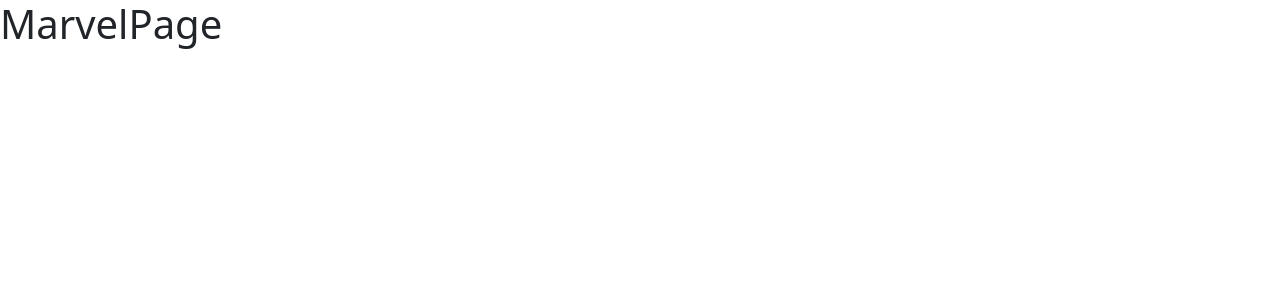
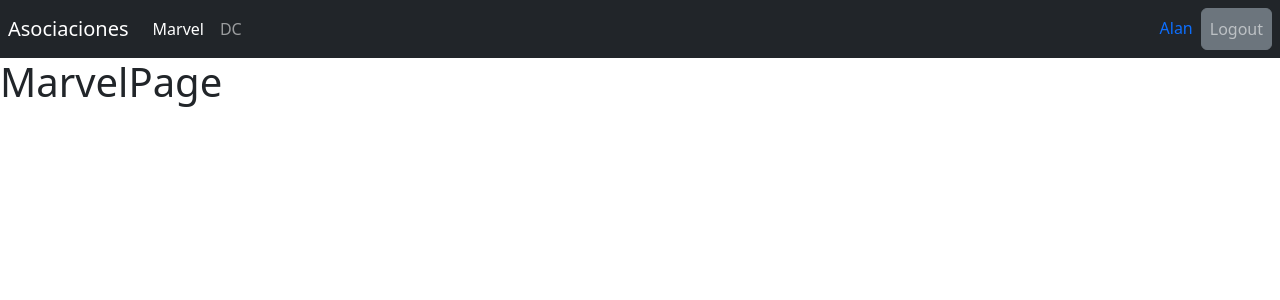
Before and after one commit to AlanFranquez/HeroesApp, a React (Vite) app: page /marvel in a window 1280 px wide. Shown: the top 300 px of the page. Built offline with nearby package versions, Linux system fonts and the light colour scheme.

Commit message:
Creando archivos de barril para una mejor organización

```diff
--- a/src/HeroesApp.jsx
+++ b/src/HeroesApp.jsx
@@ -1,9 +1,9 @@
 import { AppRouter } from "./router/AppRouter"
+
 
 export const HeroesApp = () => {
   return (
     <>
-
       <AppRouter />
 
     </>
--- /dev/null
+++ b/src/auth/index.js
@@ -0,0 +1 @@
+export * from './pages'
--- /dev/null
+++ b/src/auth/pages/index.js
@@ -0,0 +1 @@
+export * from './LoginPage'
--- /dev/null
+++ b/src/heroes/index.js
@@ -0,0 +1 @@
+export * from './pages';
--- /dev/null
+++ b/src/heroes/pages/index.js
@@ -0,0 +1,2 @@
+export * from './DcPage';
+export * from './MarvelPage';
--- a/src/router/AppRouter.jsx
+++ b/src/router/AppRouter.jsx
@@ -1,12 +1,13 @@
 import { Navigate, Route, Routes } from "react-router-dom"
-import { LoginPage } from "../auth/pages/LoginPage"
-import { DcPage } from "../heroes/pages/DcPage"
-import { MarvelPage } from "../heroes/pages/MarvelPage"
-
+import { LoginPage } from "../auth"
+import { DcPage, MarvelPage } from "../heroes"
+import {Navbar} from '../ui'
 
 export const AppRouter = () => {
   return (
     <>
+        <Navbar />
+
         <Routes>
             <Route path="marvel" element={<MarvelPage />} />
             <Route path="dc" element={<DcPage />} />
--- /dev/null
+++ b/src/ui/components/Navbar.jsx
@@ -0,0 +1,54 @@
+import { Link, NavLink } from 'react-router-dom';
+
+
+export const Navbar = () => {
+    return (
+        <nav className="navbar navbar-expand-sm navbar-dark bg-dark p-2">
+
+            <Link
+                className="navbar-brand"
+                to="/"
+            >
+                Asociaciones
+            </Link>
+
+            <div className="navbar-collapse">
+                <div className="navbar-nav">
+
+                    <NavLink
+                        className={(activo) => {
+                            return `nav-item nav-link ${(activo.isActive) ? 'active' : null}`;
+                        }
+                    }
+                        to="/marvel"
+                    >
+                        Marvel
+                    </NavLink>
+
+                    <NavLink
+                        className={({isActive}) => {
+                            return `nav-item nav-link ${(isActive) ? 'active' : null}`
+                        }}
+                        to="/dc"
+                    >
+                        DC
+                    </NavLink>
+                </div>
+            </div>
+
+            <div className="navbar-collapse collapse w-100 order-3 dual-collapse2 d-flex justify-content-end">
+                <ul className="navbar-nav ml-auto">
+
+                    <span className='nav-item nav-link text-primary'>
+                        Alan
+                    </span>
+
+                    <button className='nav-item nav-link btn btn-secondary'>
+                        Logout
+                    </button>
+
+                </ul>
+            </div>
+        </nav>
+    )
+}
--- /dev/null
+++ b/src/ui/components/index.js
@@ -0,0 +1 @@
+export * from './Navbar'
--- /dev/null
+++ b/src/ui/index.js
@@ -0,0 +1 @@
+export * from './components';
```
